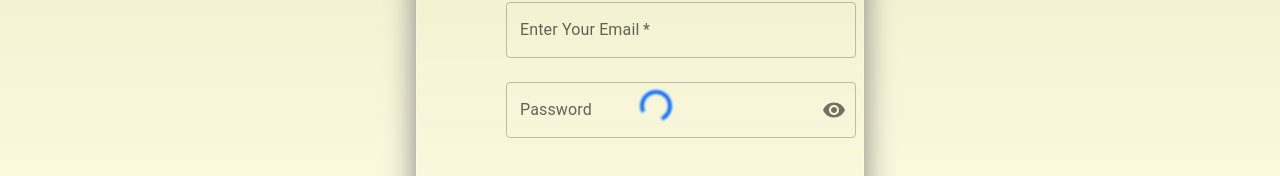
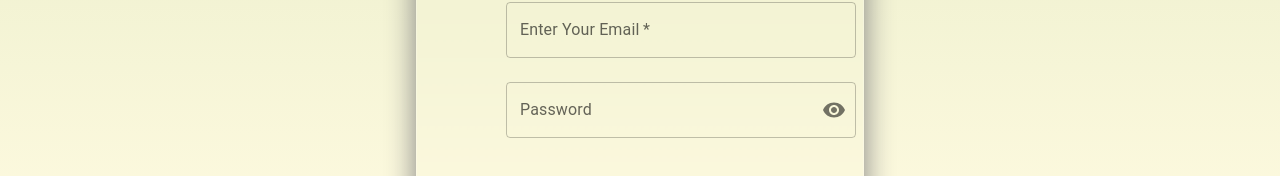
Before and after one commit to Kanneti-Mahesh/EMS-WEBSITE, a React (Create React App) app in the folder client/: page / in a window 1280 px wide. Shown: the part 210-386 px from the top of the page. Built offline with nearby package versions, Linux system fonts and the light colour scheme.

Commit message:
Update Login.js
fixed

```diff
--- a/client/src/Login.js
+++ b/client/src/Login.js
@@ -114,14 +114,14 @@ function Login() {
         adminPassword:password
       })
 
-
+show();
           let response = await axios.post('https://emsbackend.onrender.com/admins/login', body,{
             headers:{
               method:'POST',
               'Content-Type':'application/json'
             }
           }).then(
-            res=>{localStorage.setItem('token',res.data.token);show();window.location.reload()}
+            res=>{localStorage.setItem('token',res.data.token);hide();window.location.reload()}
         ).catch(err=>{toast.error(err.response.data);hide()})
 
 
@@ -158,12 +158,12 @@ setAdmin({
 
 
   //Loader...
-const [loader,setLoader] = useState(true);
+const [loader,setLoader] = useState(false);
 const show = ()=>{
-  setLoader(false);
+  setLoader(true);
 }
 const hide = ()=>{
-  setLoader(true);
+  setLoader(false);
 }
 
 
```
